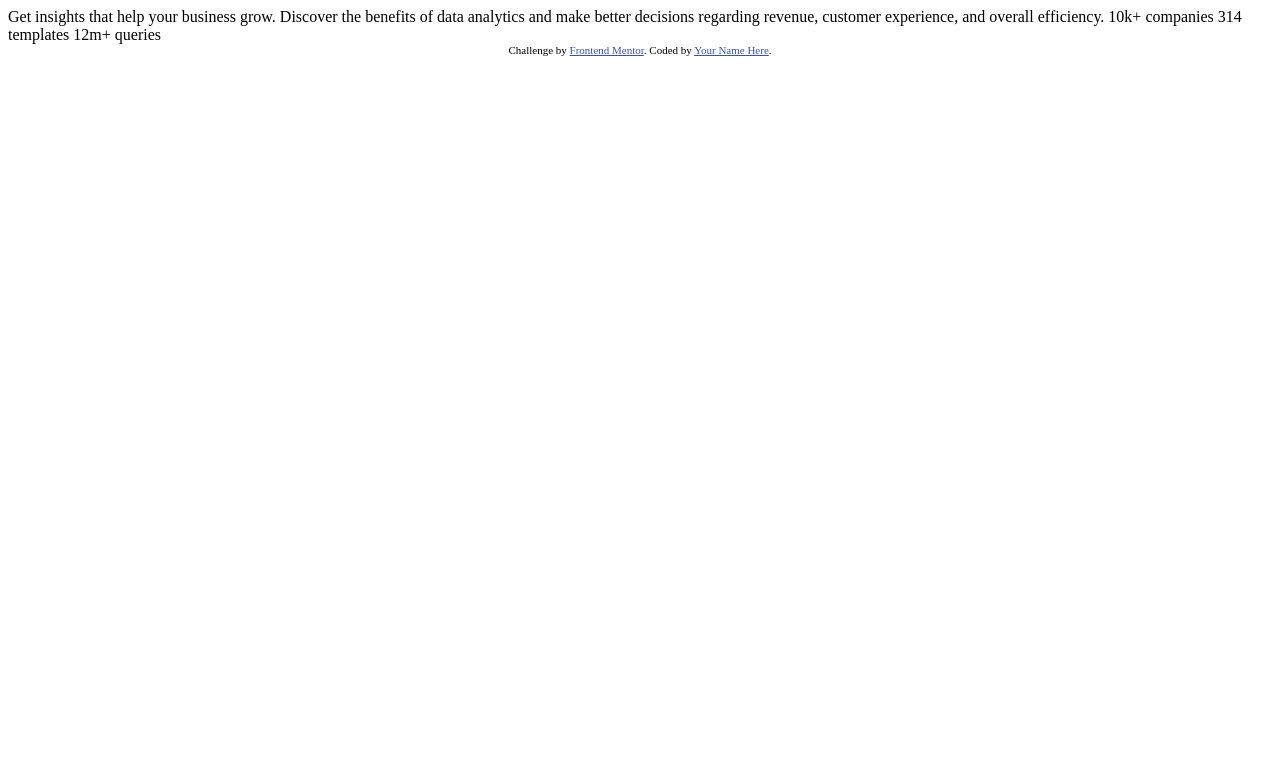
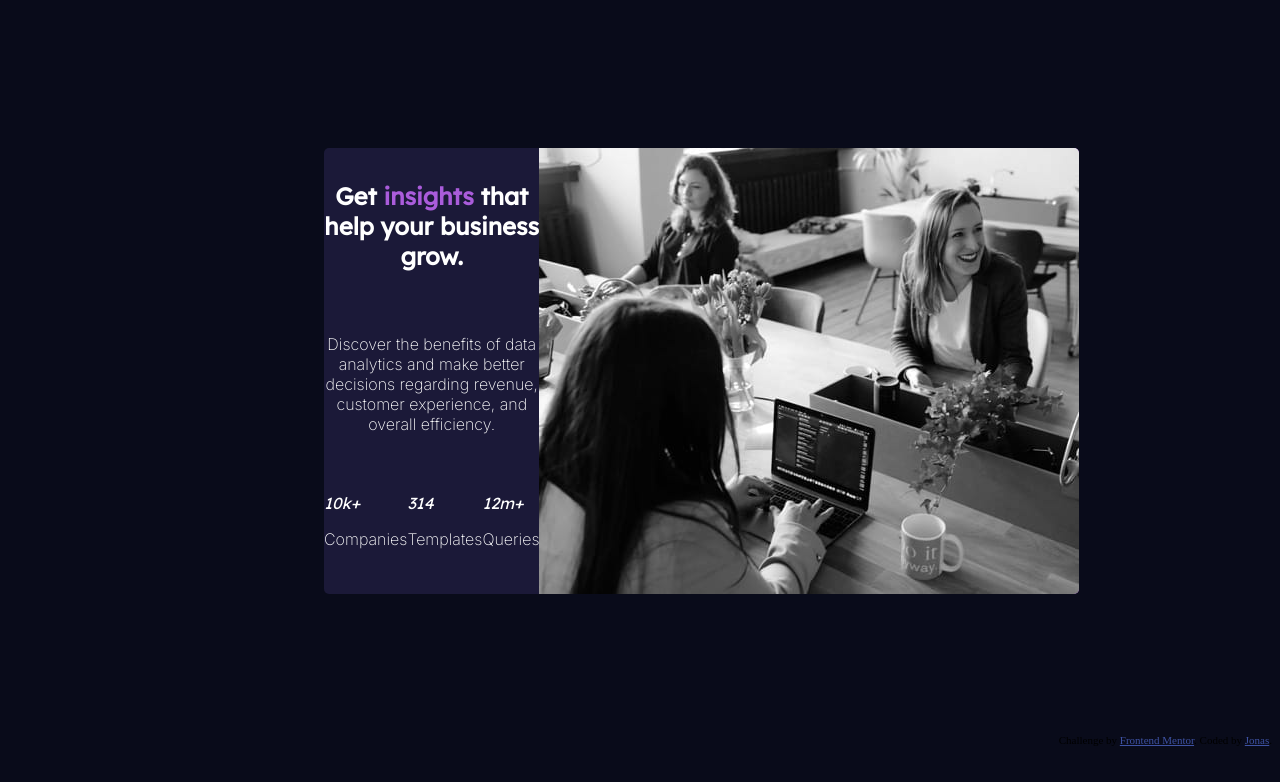
Before and after one commit to reTrazed/Stats-Preview-card, a plain HTML site: page index.html in a window 1280 px wide. Drawn offline with Linux system fonts and the light colour scheme.

Commit message:
Update Html and Css

```diff
--- /dev/null
+++ b/css/style.css
@@ -0,0 +1,102 @@
+@import url('https://fonts.googleapis.com/css2?family=Inter:wght@200&display=swap');
+@import url('https://fonts.googleapis.com/css2?family=Lexend+Deca&display=swap');
+
+:root {
+    --main-color: hsl(233, 47%, 7%);
+    --second-color: hsl(244, 38%, 16%);
+    --third-color: hsl(277, 64%, 61%);
+    --detail-color: hsl(0, 0%, 100%);
+    --slightWhite1: hsla(0, 0%, 100%, 0.75);
+    --slightWhite2: hsla(0, 0%, 100%, 0.6);
+}
+
+
+
+.attribution {
+    font-size: 11px;
+    text-align: right;
+    grid-row-start: 4;
+    grid-column-start: 3;
+}
+
+.attribution a {
+    color: hsl(228, 45%, 44%);
+}
+
+
+.body,html {
+    background-color: var(--main-color);
+    height: 100%;
+
+}
+
+.grid-container{
+    display: grid;
+    grid-template-columns: 25% auto 25%;
+    grid-template-rows: 25% auto 25%;
+}
+
+main {
+    height: 70%;
+  }
+
+h1 {
+
+    text-align: center;
+}
+
+h1 + p{
+    text-align: center;
+}
+
+section {
+    background-color: var(--second-color);
+    color: var(--detail-color);
+    grid-column-start: 2;
+    grid-row-start: 2;
+    font-family: 'Lexend Deca', sans-serif;
+    display: flex;
+    border-radius: 5px;
+
+
+}
+
+.inter {
+    font-family: 'Inter', sans-serif;
+}
+
+.info {
+    display: flex;
+    flex-direction: column;
+    justify-content: space-around;
+
+}
+
+
+.infoGraph {
+    display: flex;
+    justify-content: space-around;
+    list-style-type: none;
+    padding: 0;
+
+}
+
+
+.card-title {
+    font-weight:bolder;
+}
+
+.card-title>em {
+    color: var(--third-color);
+    font-style: normal;
+}
+
+img {
+
+    display: inline-block;
+    vertical-align: top;
+    background-color: var(--detail-color);
+    width: 100%;
+    border-radius: 0 5px 5px 0;
+    background-color: var(--third-color);
+}
--- a/index.html
+++ b/index.html
@@ -1,33 +1,55 @@
 <!DOCTYPE html>
 <html lang="en">
+
 <head>
   <meta charset="UTF-8">
-  <meta name="viewport" content="width=device-width, initial-scale=1.0"> <!-- displays site properly based on user's device -->
+  <meta name="viewport" content="width=device-width, initial-scale=1.0">
+  <!-- displays site properly based on user's device -->
 
   <link rel="icon" type="image/png" sizes="32x32" href="./images/favicon-32x32.png">
-
+  <link rel="stylesheet" href="css/style.css">
   <title>Frontend Mentor | Stats preview card component</title>
 
-  <!-- Feel free to remove these styles or customise in your own stylesheet 👍 -->
-  <style>
-    .attribution { font-size: 11px; text-align: center; }
-    .attribution a { color: hsl(228, 45%, 44%); }
-  </style>
 </head>
-<body>
 
-  Get insights that help your business grow.
+<body class="body">
 
-  Discover the benefits of data analytics and make better decisions regarding revenue, customer
-  experience, and overall efficiency.
 
-  10k+ companies
-  314 templates
-  12m+ queries
 
-  <div class="attribution">
-    Challenge by <a href="https://www.frontendmentor.io?ref=challenge" target="_blank">Frontend Mentor</a>.
-    Coded by <a href="#">Your Name Here</a>.
-  </div>
+
+
+  <main class="grid-container">
+    <section>
+
+      <div class="info">
+        <h1 class="card-title">Get <em>insights</em> that help your business grow.</h1>
+        <p class="card-text inter">
+          Discover the benefits of data analytics and make better decisions regarding revenue, customer
+          experience, and overall efficiency.
+        </p>
+        <ul class="infoGraph">
+          <li><em>10k+</em>
+            <p class="inter">Companies</p>
+          </li>
+          <li><em>314</em>
+            <p class="inter">Templates</p>
+          </li>
+          <li><em>12m+</em>
+            <p class="inter">Queries</p>
+          </li>
+        </ul>
+      </div>
+      <img src="images/image-header-desktop.jpg" alt="Image of people">
+
+
+    </section>
+    <div class="attribution">
+      Challenge by <a href="https://www.frontendmentor.io?ref=challenge" target="_blank">Frontend Mentor</a>.
+      Coded by <a href="#">Jonas</a>.
+    </div>
+
+  </main>
+
 </body>
+
 </html>
```
Also changed, not shown: 1 other file.
